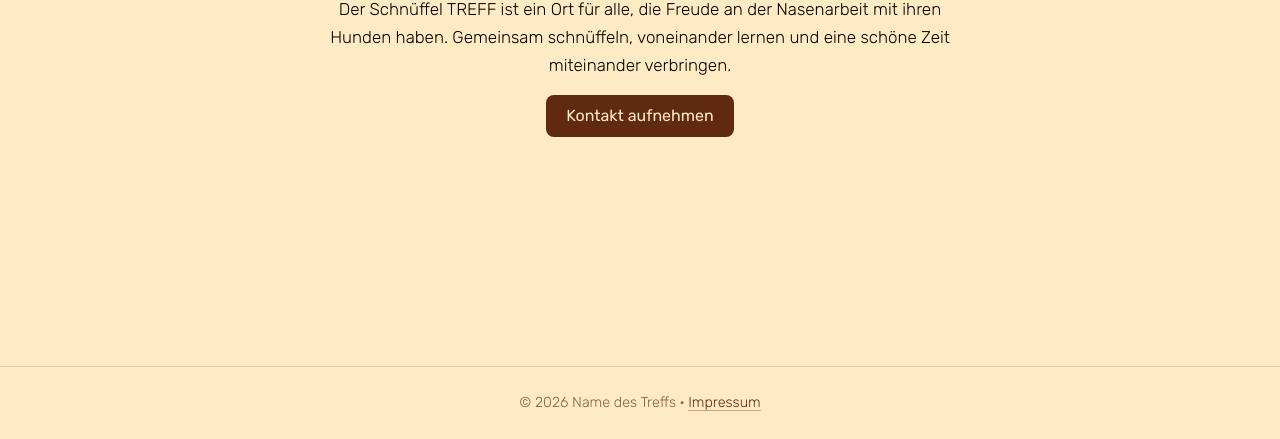
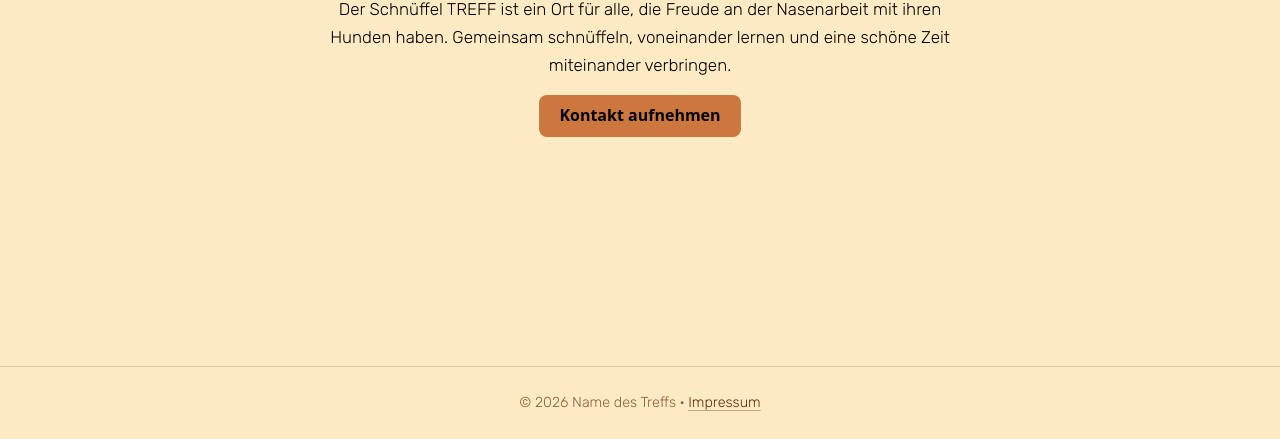
Before and after one commit to CediOnSteroids/Schn-ffeltreff, a plain HTML site: page index.html in a window 1280 px wide. Shown: the part 361-800 px from the top of the page. Drawn offline with Linux system fonts and the light colour scheme; a web font is replaced by a local one.

Commit message:
Version 1.0.0.4 Farbe geändert

```diff
--- a/style.css
+++ b/style.css
@@ -6,7 +6,7 @@
   Farbsystem
   --secondary  Hauptfarbe für Überschriften, Menü, Buttons (Ruhezustand)
   --accent     nur für Interaktion: Hover, Fokus, Klick
-  --primary    nur Start-Animation
+  --primary    Buttons und Start-Animation
 */
 :root{
   --primary:#CB773D;
@@ -299,14 +299,14 @@ dd{margin:0}
 .btn{
   display:inline-block;
   padding:.7rem 1.3rem;
-  background:var(--secondary);
-  color:var(--bg);
-  font:400 1rem/1.2 var(--font);
+  background:var(--primary);
+  color:var(--text);
+  font:700 1rem/1.2 var(--font);
   text-decoration:none;
   border:0;
   border-radius:8px;
   cursor:pointer;
-  transition:background-color .25s,transform .2s var(--ease);
+  transition:background-color .25s,color .25s,transform .2s var(--ease);
 }
 .btn:hover{background:var(--accent);color:var(--bg)}
 .btn:active{transform:scale(.97)}
```
